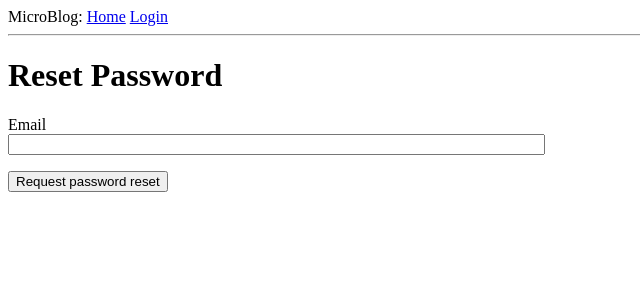
After one commit to wendyltan/microblog, a Flask app: page /reset_password_request in a window 1280 px wide. The commit adds this page. Shown: the top 300 px of the page, without its empty margins (0-640 px from the left). Run offline with Flask 2, Linux system fonts and the light colour scheme.

Commit message:
finish email support

```diff
--- a/application/__init__.py
+++ b/application/__init__.py
@@ -7,6 +7,7 @@ import logging
 from logging.handlers import  SMTPHandler
 from logging.handlers import RotatingFileHandler
 import os
+from flask_mail import Mail
 
 app = Flask(__name__)
 app.config.from_object(Config)
@@ -16,6 +17,8 @@ login.login_view = 'login'
 
 db = SQLAlchemy(app)
 migrate = Migrate(app,db)
+
+mail = Mail(app)
 
 
 from application import routes, models, errors
--- a/application/forms.py
+++ b/application/forms.py
@@ -57,3 +57,13 @@ class PostForm(FlaskForm):
         DataRequired(),Length(min=1,max=140)
     ])
     submit = SubmitField('Submit')
+
+class ResetPasswordRequestForm(FlaskForm):
+    email = StringField('Email',validators=[DataRequired(),Email()])
+    submit = SubmitField('Request password reset')
+
+class ResetPasswordForm(FlaskForm):
+    password = PasswordField('Password', validators=[DataRequired()])
+    password2 = PasswordField(
+        'Repeat Password', validators=[DataRequired(), EqualTo('password')])
+    submit = SubmitField('Request Password Reset')
--- a/application/routes.py
+++ b/application/routes.py
@@ -2,8 +2,11 @@ from application import app,db
 from flask import render_template, flash, redirect, url_for,request
 from werkzeug.urls import url_parse
 from flask_login import current_user, login_user, login_required, logout_user
+
+from application.email import send_password_reset_email
 from application.models import User, Post
-from application.forms import LoginForm, RegistrationForm, EditProfileForm, PostForm
+from application.forms import LoginForm, RegistrationForm, EditProfileForm, PostForm, ResetPasswordRequestForm, \
+    ResetPasswordForm
 from datetime import datetime
 
 
@@ -146,3 +149,31 @@ def explore():
         if posts.has_prev else None
     return render_template("index.html", title='Explore', posts=posts.items,
                            next_url=next_url, prev_url=prev_url)
+
+@app.route('/reset_password_request', methods=['GET', 'POST'])
+def reset_password_request():
+    if current_user.is_authenticated:
+        return redirect(url_for('index'))
+    form = ResetPasswordRequestForm()
+    if form.validate_on_submit():
+        user = User.query.filter_by(email=form.email.data).first()
+        if user:
+            send_password_reset_email(user)
+        flash('Check your email for the instructions to reset your password')
+        return redirect(url_for('login'))
+    return render_template('reset_password_request.html',
+                           title='Reset Password', form=form)
+@app.route('/reset_password/<token>', methods=['GET', 'POST'])
+def reset_password(token):
+    if current_user.is_authenticated:
+        return redirect(url_for('index'))
+    user = User.verify_reset_password_token(token)
+    if not user:
+        return redirect(url_for('index'))
+    form = ResetPasswordForm()
+    if form.validate_on_submit():
+        user.set_password(form.password.data)
+        db.session.commit()
+        flash('Your password has been reset.')
+        return redirect(url_for('login'))
+    return render_template('reset_password.html', form=form)
--- a/application/templates/login.html
+++ b/application/templates/login.html
@@ -22,6 +22,10 @@
     <p>{{ form.remember_me() }}{{ form.remember_me.label }}</p>
     <p>{{ form.submit() }}</p>
     <p>New User? <a href="{{ url_for('register') }}">Click to Register!</a></p>
+    <p>
+        Forgot Your Password?
+        <a href="{{ url_for('reset_password_request') }}">Click to Reset It</a>
+    </p>
     </form>
 
 
--- /dev/null
+++ b/application/templates/reset_password_request.html
@@ -0,0 +1,17 @@
+{% extends 'base.html' %}
+
+{% block content %}
+     <h1>Reset Password</h1>
+    <form action="" method="post">
+        {{ form.hidden_tag() }}
+        <p>
+            {{ form.email.label }}<br>
+            {{ form.email(size=64) }}<br>
+            {% for error in form.email.errors %}
+            <span style="color: red;">[{{ error }}]</span>
+            {% endfor %}
+        </p>
+        <p>{{ form.submit() }}</p>
+    </form>
+
+{% endblock %}
--- a/config.py
+++ b/config.py
@@ -13,6 +13,7 @@ class Config(object):
     SQLALCHEMY_DATABASE_URI = os.environ.get('DATABASE_URL') or \
                               'sqlite:///' + os.path.join(basedir, 'app.db')
     SQLALCHEMY_TRACK_MODIFICATIONS = False
+
     MAIL_SERVER = os.environ.get('MAIL_SERVER')
     MAIL_PORT = int(os.environ.get('MAIL_PORT') or 25)
     MAIL_USE_TLS = os.environ.get('MAIL_USE_TLS') is not None
```
Also changed, not shown: application/email.py (added, +31 -0 lines), application/models.py (+16 -3 lines), application/templates/email/reset_password.html (added, +12 -0 lines), application/templates/email/reset_password.txt (added, +11 -0 lines), application/templates/reset_password.html (added, +23 -0 lines), app.db, 3 other files.
